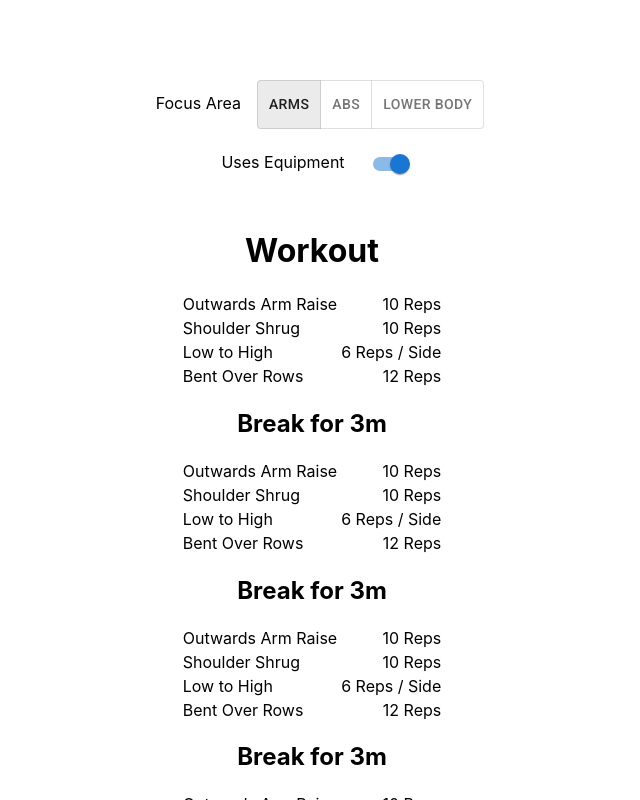
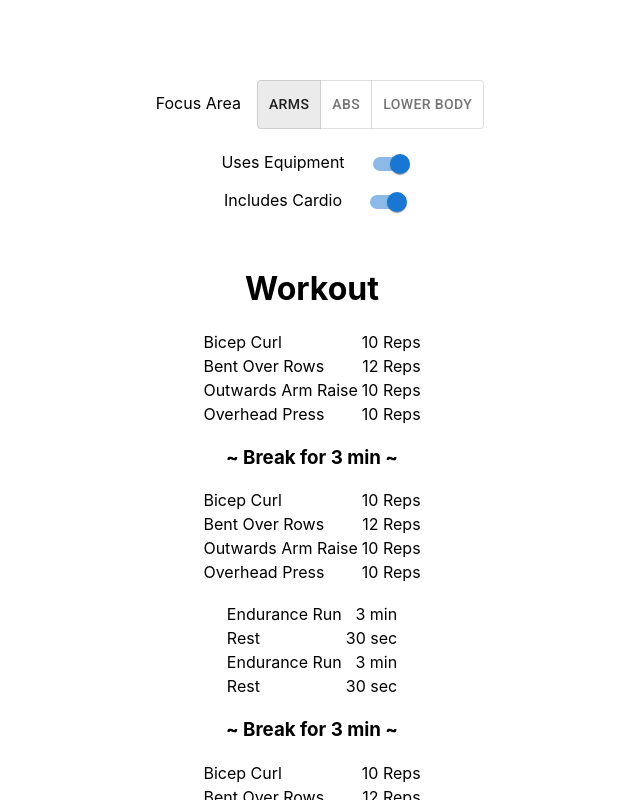
Before and after one commit to theodorachu/workout-builder, a React (Create React App) app: page / in a window 1280 px wide. Both pictures are taken after a click on the button "ARMS". Shown: the top 800 px of the page, without its empty margins (328-968 px from the left). Built offline with nearby package versions, Linux system fonts and the light colour scheme.

Commit message:
added cardio

```diff
--- a/package.json
+++ b/package.json
@@ -13,6 +13,7 @@
     "react": "^17.0.2",
     "react-dom": "^17.0.2",
     "react-scripts": "4.0.3",
+    "uuid": "^8.3.2",
     "web-vitals": "^1.0.1"
   },
   "scripts": {
--- a/src/App.js
+++ b/src/App.js
@@ -5,7 +5,7 @@ import Workout from './components/Workout';
 import ExclusiveSwitch from './components/ExclusiveSwitch';
 
 function App() {
-  const [options, setOptions] = useState({"Focus Area": [],"Uses Equipment": []});
+  const [options, setOptions] = useState({"Focus Area": [],"Uses Equipment": [],"Includes Cardio": []});
   function changeOption(category, option) {
     setOptions({...options, [category]: option});
   }
@@ -14,6 +14,7 @@ function App() {
       <header className="header">
         <Toggles category="Focus Area" toggles={["Arms","Abs","Lower Body"]} onChange={changeOption}/>
         <ExclusiveSwitch category="Uses Equipment" onChange={changeOption}/>
+        <ExclusiveSwitch category="Includes Cardio" onChange={changeOption}/>
         <Workout type={options}/>
       </header>
       <footer>
--- a/src/components/Workout.jsx
+++ b/src/components/Workout.jsx
@@ -1,61 +1,72 @@
 import React from 'react';
+import TimeTable from './WorkoutComponents/TimeTable';
+import RepTable from './WorkoutComponents/RepTable';
+import { v4 as uuidv4 } from 'uuid';
 
 function Workout(props) {
-  const Exercise = (name, reps, perSide, canUseEquipment, canNoEquipment) => {return {name: name, reps: reps, perSide: perSide, canUseEquipment: canUseEquipment, canNoEquipment: canNoEquipment}};
+
+  const Exercise = (name, length, canUseEquipment, canNoEquipment) => {return {name: name, length: length, canUseEquipment: canUseEquipment, canNoEquipment: canNoEquipment}};
+  const TimeExercise = (name, time, rest, sets, canUseEquipment, canNoEquipment) => {return {name: name, time: time, rest: rest, sets: sets, canUseEquipment: canUseEquipment, canNoEquipment: canNoEquipment}};
+
+  const cardio = [
+    TimeExercise("Sprint", "15 sec", "30 sec", 3, true, true),
+    TimeExercise("Stair Stepper", "3 min", "30 sec", 2, true, false),
+    TimeExercise("Endurance Run", "3 min", "30 sec", 2, true, true)
+  ];
 
   const arms = [
-    Exercise("Bent Over Rows", 12, false, true, false),
-    Exercise("Overhead Press", 10, false, true, false),
-    Exercise("Overhead Incline Press", 12, false, true, false),
-    Exercise("Bench", 12, false, true, false),
-    Exercise("Lat Pulldown", 8, false, true, false),
-    Exercise("Low to High", 6, true, true, false),
-    Exercise("Squat & Press", 10, false, true, false),
-    Exercise("Bicep Curl", 10, false, true, false),
-    Exercise("Shoulder Shrug", 10, false, true, false),
-    Exercise("Chest Fly", 10, false, true, false),
-    Exercise("Forwards Arm Raise", 10, false, true, false),
-    Exercise("Outwards Arm Raise", 10, false, true, false),
-    Exercise("Pushups", 8, false, false, true),
-    Exercise("Tricep Dips", 10, false, false, true),
-    Exercise("Burpees", 10, false, false, true),
-    Exercise("Spider Pushups", 4, true, false, true),
-    Exercise("Arm Circles", 30, false, false, true),
-    Exercise("Plank Walk", 6, false, false, true)
+    Exercise("Bent Over Rows", "12 Reps", true, false),
+    Exercise("Overhead Press", "10 Reps", true, false),
+    Exercise("Overhead Incline Press", "12 Reps", true, false),
+    Exercise("Bench", "12 Reps", true, false),
+    Exercise("Lat Pulldown", "8 Reps", true, false),
+    Exercise("Low to High", "6 Reps / Side", true, false),
+    Exercise("Squat & Press", "10 Reps", true, false),
+    Exercise("Bicep Curl", "10 Reps", true, false),
+    Exercise("Shoulder Shrug", "10 Reps", true, false),
+    Exercise("Chest Fly", "10 Reps", true, false),
+    Exercise("Forwards Arm Raise", "10 Reps", true, false),
+    Exercise("Outwards Arm Raise", "10 Reps", true, false),
+    Exercise("Pushups", "8 Reps", false, true),
+    Exercise("Tricep Dips", "10 Reps", false, true),
+    Exercise("Burpees", "10 Reps", false, true),
+    Exercise("Spider Pushups", "4 Reps / Side", false, true),
+    Exercise("Arm Circles", "30 Reps", false, true),
+    Exercise("Plank Walk", "6 Reps", false, true)
   ];
 
   const abs = [
-    Exercise("Russian Twists", 10, true, true, false),
-    Exercise("Plank Rows", 6, true, true, false),
-    Exercise("Bent Leg Jackknifes", 10, false, true, true),
-    Exercise("Plank Dumbbell Pull Through", 6, true, true, false),
-    Exercise("Leg Up Crunch Pulse", 20, false, true, true),
-    Exercise("Knees to Chest with Dumbbell Between Legs", 8, false, true, false),
-    Exercise("Vertical Scissor Kicks", 16, false, true, true),
-    Exercise("Horizontal Scissor Kicks", 16, false, false, true),
-    Exercise("Leg Raises with Hip Lift", 10, false, false, true),
-    Exercise("Side Planks", 10, true, true, true),
-    Exercise("Mountain Climbers", 40, false, false, true),
-    Exercise("Straight Leg Jackknifes", 8, false, true, true),
-    Exercise("Bicycle Crunches", 10, true, true, true)
+    Exercise("Russian Twists", "10 Reps / Side", true, false),
+    Exercise("Plank Rows", "6 Reps / Side", true, false),
+    Exercise("Bent Leg Jackknifes", "10 Reps", true, true),
+    Exercise("Plank Dumbbell Pull Through", "6 Reps / Side", true, false),
+    Exercise("Leg Up Crunch Pulse", "20 Reps", true, true),
+    Exercise("Knees to Chest with Dumbbell Between Legs", "8 Reps", true, false),
+    Exercise("Vertical Scissor Kicks", "16 Reps", true, true),
+    Exercise("Horizontal Scissor Kicks", "16 Reps", false, true),
+    Exercise("Leg Raises with Hip Lift", "10 Reps", false, true),
+    Exercise("Side Planks", "10 Reps / Side", true, true),
+    Exercise("Mountain Climbers", "40 Reps", false, true),
+    Exercise("Straight Leg Jackknifes", "8 Reps", true, true),
+    Exercise("Bicycle Crunches", "10 Reps / Side", true, true)
   ];
 
   const lower = [
-    Exercise("Squat", 12, false, true, true),
-    Exercise("Reverse Lunge", 6, true, true, true),
-    Exercise("Side Lunge", 6, true, true, true),
-    Exercise("Curtsy Lunge", 6, true, true, true),
-    Exercise("Jump Squat", 10, false, false, true),
-    Exercise("Weighted Step Ups", 6, true, true, false),
-    Exercise("Single Leg Deadlift", 8, true, true, false),
-    Exercise("Hip Thrust", 10, false, true, false),
-    Exercise("Kettlebell Swing", 12, false, true, false),
-    Exercise("Clamshell", 10, true, false, true),
-    Exercise("Calf Raises", 16, false, true, true),
-    Exercise("Leg Press", 15, false, true, false),
-    Exercise("Leg Extension", 15, false, true, false),
-    Exercise("Crab Walk", 5, true, true, true),
-    Exercise("Laying Down Side Leg Raise", 10, true, false, true)
+    Exercise("Squat", "12 Reps", true, true),
+    Exercise("Reverse Lunge", "6 Reps / Side", true, true),
+    Exercise("Side Lunge", "6 Reps / Side", true, true),
+    Exercise("Curtsy Lunge", "6 Reps / Side", true, true),
+    Exercise("Jump Squat", "10 Reps", false, true),
+    Exercise("Weighted Step Ups", "6 Reps / Side", true, false),
+    Exercise("Single Leg Deadlift", "8 Reps / Side", true, false),
+    Exercise("Hip Thrust", "10 Reps", true, false),
+    Exercise("Kettlebell Swing", "12 Reps", true, false),
+    Exercise("Clamshell", "10 Reps / Side", false, true),
+    Exercise("Calf Raises", "16 Reps", true, true),
+    Exercise("Leg Press", "15 Reps", true, false),
+    Exercise("Leg Extension", "15 Reps", true, false),
+    Exercise("Crab Walk", "5 Reps / Side", true, true),
+    Exercise("Laying Down Side Leg Raise", "10 Reps / Side", false, true)
   ]
 
   if(props.type["Focus Area"].length === 0) return null;
@@ -77,49 +88,46 @@ function Workout(props) {
   });
   remixed = [].concat.apply([], remixed).sort(() => Math.random() - 0.5);
 
-  let count = 0;
+  let cardioEx = [];
+  if(props.type["Uses Equipment"])
+    cardioEx = cardio.filter((ex) => ex.canUseEquipment).sort(() => Math.random() - 0.5)[0];
+  else
+    cardioEx = cardio.filter((ex) => ex.canNoEquipment).sort(() => Math.random() - 0.5)[0];
+
+  let workoutOrder = [];
   if (props.type["Focus Area"].length === 1) {
-    count = 4;
+    if(props.type["Includes Cardio"])
+      workoutOrder = ["strength", "break", "strength", "cardio", "break", "strength", "break", "strength", "cardio"];
+    else
+      workoutOrder = ["strength", "break", "strength", "break", "strength", "break", "strength"];
   } else if (props.type["Focus Area"].length === 2) {
-    count = 3;
+    if(props.type["Includes Cardio"])
+      workoutOrder = ["strength", "cardio", "break", "strength", "cardio", "break", "strength"];
+    else
+      workoutOrder = ["strength", "break", "strength", "break", "strength"];
   } else {
-    count = 2;
+    if(props.type["Includes Cardio"])
+      workoutOrder = ["strength", "cardio", "break", "strength", "cardio"];
+    else
+      workoutOrder = ["strength", "break", "strength"];
+  }
+
+  const printWorkout = () => {
+    return(
+      workoutOrder.map((item) => {
+        if(item === "strength")
+          return <RepTable key={uuidv4()} remixed={remixed}/>;
+        else if (item === "cardio")
+          return <TimeTable key={uuidv4()} ex={cardioEx}/>;
+          return <h3 key={uuidv4()}>~ Break for 3 min ~</h3>;
+      })
+    );
   }
 
   return (
     <div style={{margin:"3rem auto"}}>
       <h1>Workout</h1>
-      {[...Array(count-1)].map(() => {
-        return(
-          <div>
-            <table style={{margin:"auto",maxWidth:"80%"}}>
-              <tbody>
-                {remixed.map((e) => {
-                  return(
-                    <tr key={e.name}>
-                      <td style={{textAlign:"left"}}>{e.name}</td>
-                      <td style={{textAlign:"right", whiteSpace:"nowrap"}}>{e.reps} {(e.perSide) ? "Reps / Side" : "Reps"}</td>
-                    </tr>
-                  );
-                })}
-              </tbody>
-            </table>
-            <h2>Break for 3m</h2>
-          </div>
-        );
-      })}
-      <table style={{margin:"auto",maxWidth:"80%"}}>
-        <tbody>
-          {remixed.map((e) => {
-            return(
-              <tr key={e.name}>
-                <td style={{textAlign:"left"}}>{e.name}</td>
-                <td style={{textAlign:"right", whiteSpace:"nowrap"}}>{e.reps} {(e.perSide) ? "Reps / Side" : "Reps"}</td>
-              </tr>
-            );
-          })}
-        </tbody>
-      </table>
+      {printWorkout()}
     </div>
   );
 }
--- /dev/null
+++ b/src/components/WorkoutComponents/RepTable.jsx
@@ -0,0 +1,21 @@
+import React from 'react';
+import TableRow from './TableRow';
+import { v4 as uuidv4 } from 'uuid';
+
+function RepTable({remixed}) {
+  return(
+    <div>
+      <table style={{margin:"1rem auto", maxWidth:"80%"}}>
+        <tbody>
+          {remixed.map((e) => {
+            return(
+              <TableRow key={uuidv4()} firstCell={e.name} secondCell={e.length} />
+            );
+          })}
+        </tbody>
+      </table>
+    </div>
+  );
+}
+
+export default RepTable;
--- /dev/null
+++ b/src/components/WorkoutComponents/TableRow.jsx
@@ -0,0 +1,12 @@
+import React from 'react';
+
+function TableRow(props) {
+  return(
+    <tr>
+      <td style={{textAlign:"left"}}>{props.firstCell}</td>
+      <td style={{textAlign:"right", whiteSpace:"nowrap"}}>{props.secondCell}</td>
+    </tr>
+  );
+}
+
+export default TableRow;
--- /dev/null
+++ b/src/components/WorkoutComponents/TimeTable.jsx
@@ -0,0 +1,23 @@
+import React from 'react';
+import TableRow from './TableRow';
+import { v4 as uuidv4 } from 'uuid';
+
+function TimeTable({ex}) {
+  //prints one full set of cardio-time exercises
+  let rows = [];
+  for(let i = 0; i < ex.sets; i++) {
+    rows.push(
+      <TableRow key={uuidv4()} firstCell={ex.name} secondCell={ex.time} />
+    );
+    rows.push(
+      <TableRow key={uuidv4()} firstCell="Rest" secondCell={ex.rest} />
+    );
+  }
+  return(
+    <table style={{margin:"1rem auto", maxWidth:"80%"}}>
+      <tbody>{rows}</tbody>
+    </table>
+  );
+}
+
+export default TimeTable;
```
Also changed, not shown: 2 other files (tests, documents, lock files or other folders).
